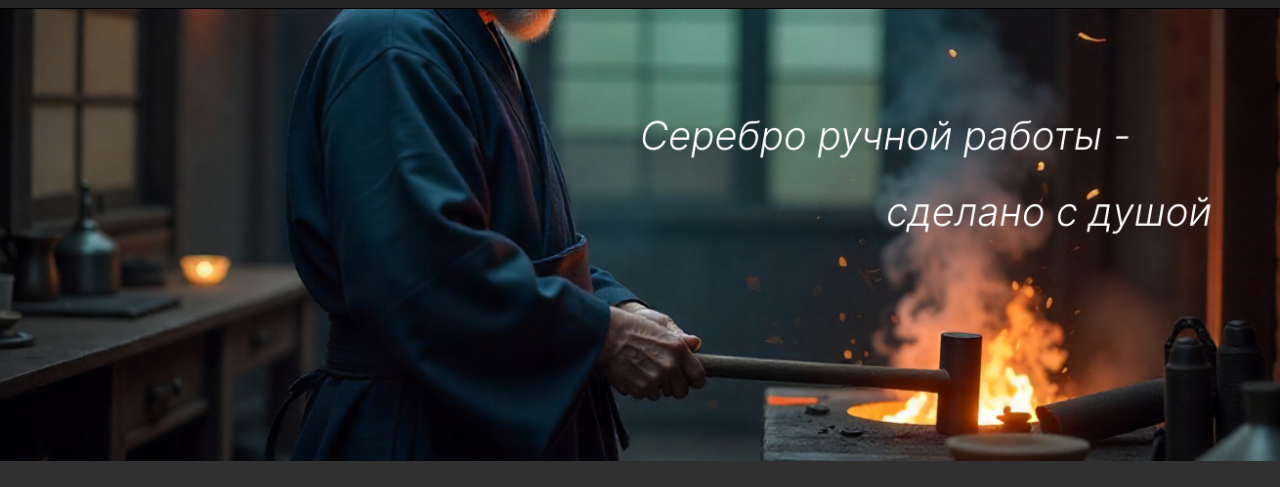
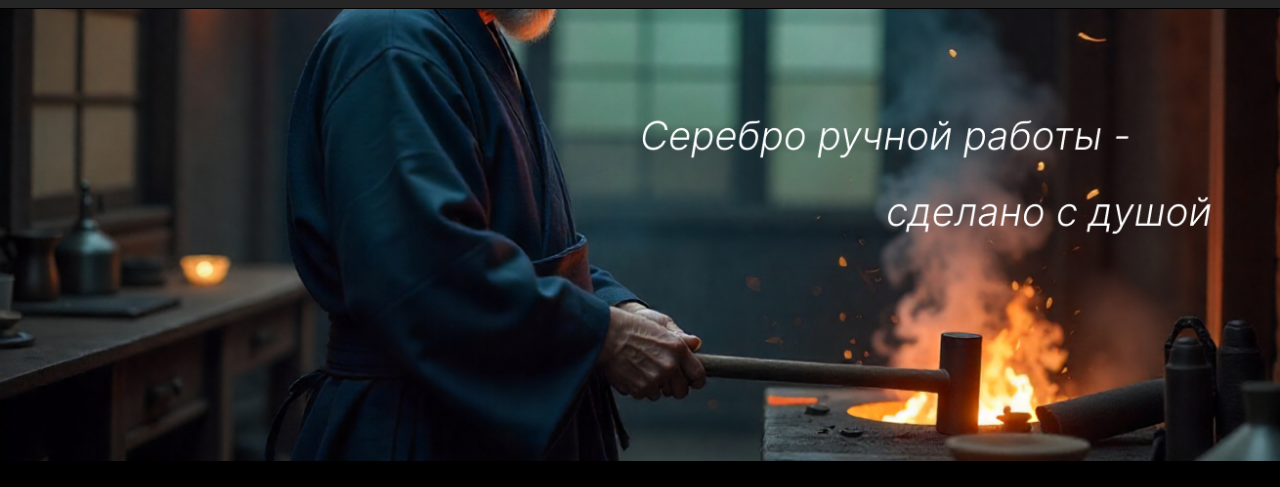
Before and after one commit to zdk09/One-Foreman, a plain HTML site: page index.html in a window 1280 px wide. Shown: the part 69-556 px from the top of the page. Drawn offline with nearby package versions, Linux system fonts and the light colour scheme.

Commit message:
Add files via upload

```diff
--- a/style.css
+++ b/style.css
@@ -22,7 +22,7 @@ header {
 main {
   padding: 0;
   font: 'montserrat-zg';
-  background-color: #303030;
+  background-color: black;
   color: white
 }
 
```
